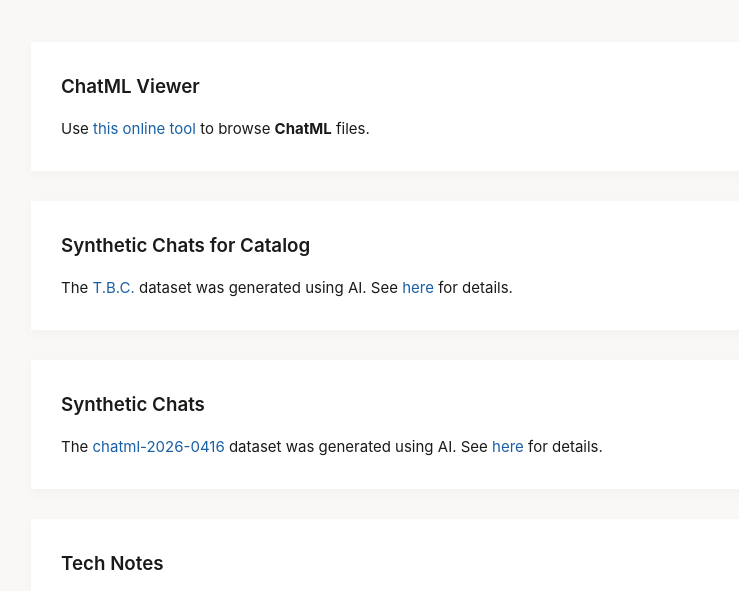
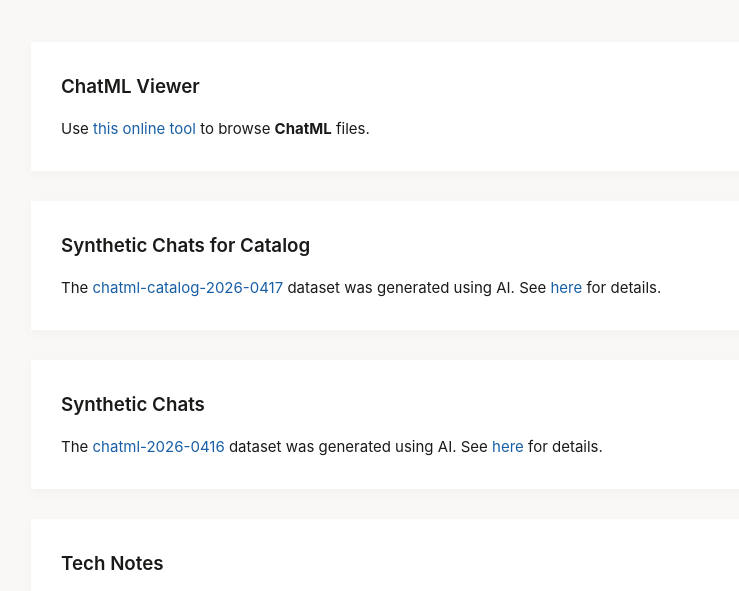
Before and after one commit to miyako/datasets, a plain HTML site: page index.html in a window 1280 px wide. Shown: the part 189-780 px from the top of the page, without its empty margins (239-978 px from the left). Drawn offline with Linux system fonts and the light colour scheme.

Commit message:
Update index.html

```diff
--- a/index.html
+++ b/index.html
@@ -138,7 +138,7 @@
 
       <section class="content-section">
           <h2 class="section-title">Synthetic Chats for Catalog</h2>
-        <p class="content-text">The <a href="#">T.B.C.</a> dataset was generated using AI. See <a href="synthetic-chats-catalog.html">here</a> for details.</p>
+        <p class="content-text">The <a href="https://huggingface.co/datasets/keisuke-miyako/chatml-catalog-2026-0417">chatml-catalog-2026-0417</a> dataset was generated using AI. See <a href="synthetic-chats-catalog.html">here</a> for details.</p>
       </section>
 
       <section class="content-section">
```
